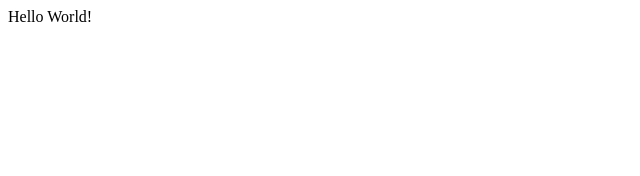
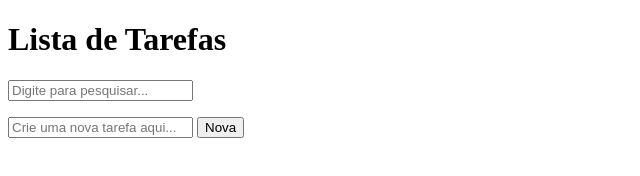
Before and after one commit to sergiocabral/Sample.JavaScript.TodoList.Frontend, a website: page src/public/index.html in a window 1280 px wide. Shown: the whole page, without its empty margins (0-640 px from the left). Drawn offline with Linux system fonts and the light colour scheme.

Commit message:
HTML: Estrutura inicial

```diff
--- a/src/public/index.html
+++ b/src/public/index.html
@@ -1,11 +1,25 @@
 <!DOCTYPE html>
 <html lang="pt">
 <head>
-  <meta charset="UTF-8">
-  <meta name="viewport" content="width=device-width, initial-scale=1.0">
+  <meta charset="UTF-8" />
+  <meta name="viewport" content="width=device-width, initial-scale=1.0" />
   <title>Lista de Tarefas</title>
+  <link rel="stylesheet" href="style.css" />
 </head>
 <body>
-  Hello World!
+  <main>
+    <header>
+      <h1>Lista de Tarefas</h1>
+      <input type="text" id="filtro" placeholder="Digite para pesquisar..." />
+    </header>
+    <section class="tarefas">
+      <ul id="tarefas"></ul>
+    </section>
+    <section class="nova-tarefa">
+      <input type="text" id="nova-tarefa" placeholder="Crie uma nova tarefa aqui..." />
+      <button id="adicionar-nova-tarefa">Nova</button>
+    </section>
+  </main>
+  <script src="script.js"></script>
 </body>
 </html>
```
Also changed, not shown: src/public/script.js (added), src/public/style.css (added).
